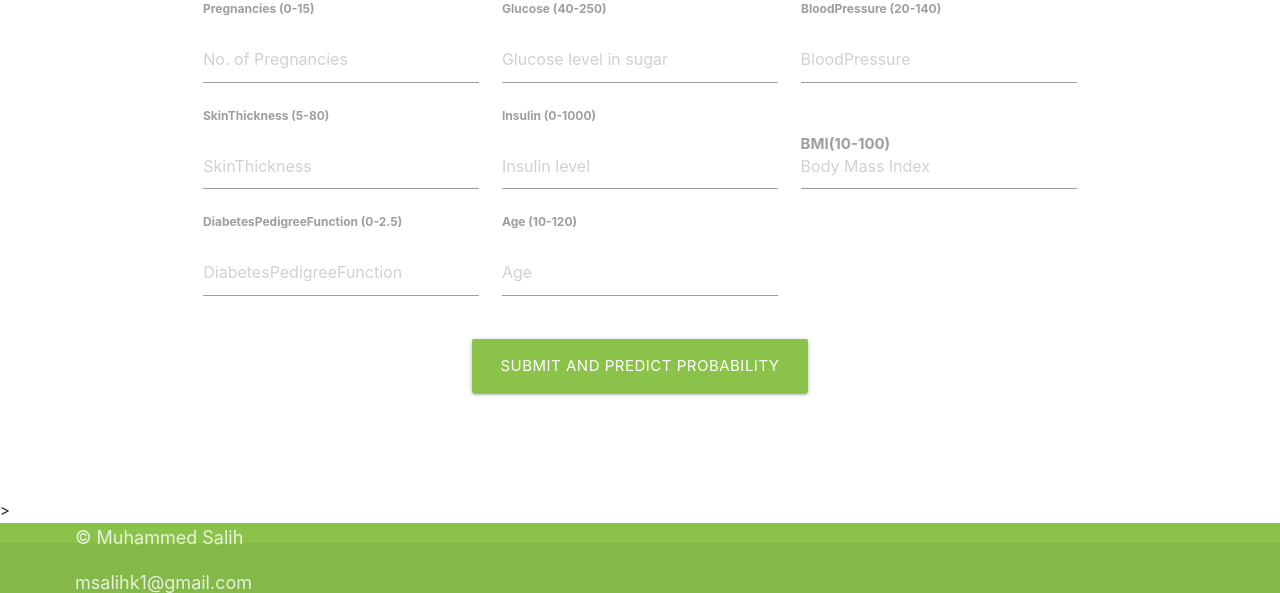
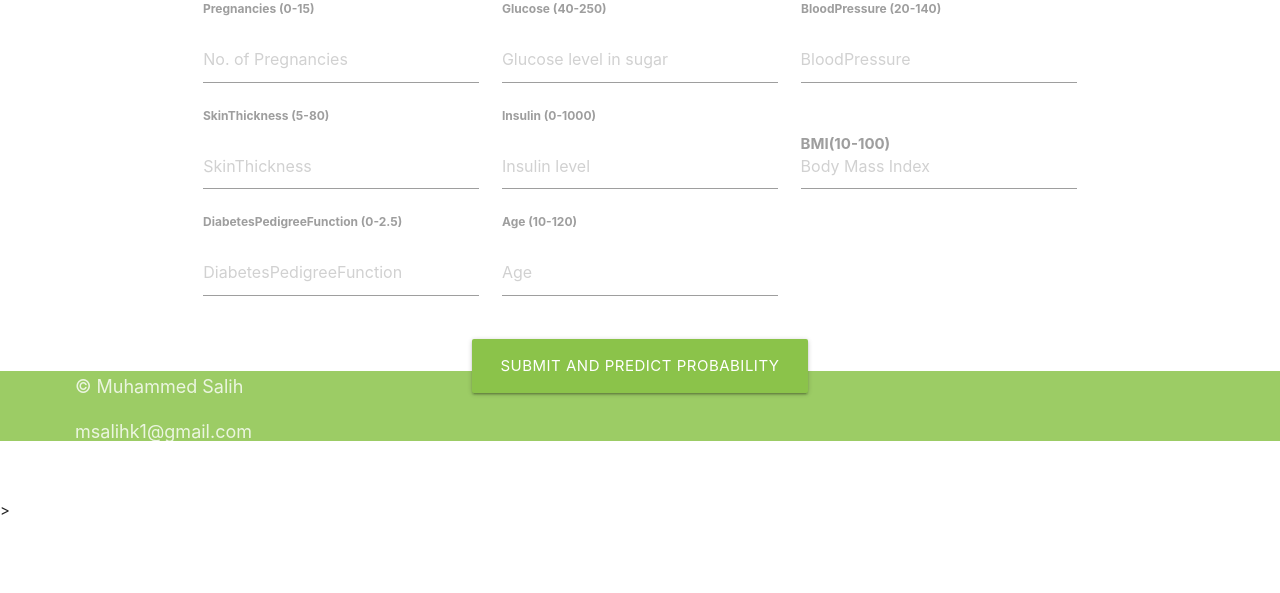
Before and after one commit to msalihk1git/Project_1, a Flask app: page / in a window 1280 px wide. Shown: the part 359-952 px from the top of the page. After the commit the page ends 874 px from the top, so only its background shows below. Run offline with Flask 2, Linux system fonts and the light colour scheme; parts of the project's set-up code (start-up, migrations or seed data) failed here and were passed over; some libraries are stand-ins or nearby versions.

Commit message:
added the flask file and requirements file

```diff
--- a/app.py
+++ b/app.py
@@ -29,7 +29,16 @@ def predict():
 
     print(rowDf_new)
 
-    return render_template("index.html")
+#  model prediction
+    prediction= model.predict_proba(rowDf_new)
+    print(f"The  Predicted values is :{prediction[0][1]}")
 
+    if prediction[0][1] >= 0.5:
+        valPred = round(prediction[0][1],3)
+        print(f"The Round val {valPred*100}%")
+        return render_template('result.html',pred=f'You have a chance of having diabetes.\n\nProbability of you being a diabetic is {valPred*100}%.\n\nAdvice : Exercise Regularly')
+    else:
+        valPred = round(prediction[0][0],3)
+        return render_template('result.html',pred=f'Congratulations!!!, You are in a Safe Zone.\n\n Probability of you being a non-diabetic is {valPred*100}%.\n\n Advice : Exercise Regularly and maintain like this..!')
 if __name__ == "__main__":
     app.run(debug=True)
--- a/templates/index.html
+++ b/templates/index.html
@@ -97,8 +97,8 @@
   </div>
   </div>>
 
-  <footer class="page-footer light-green">
-    <div class="footer-copyright">
+  <footer class="page-footer light-green lighten-1" style="position: fixed;left: 0;bottom: 0; width: 100%;">
+    <div class="footer-copyright light-green lighten-1">
       <div class="container" style="padding-bottom: 1rem; position: fixed; font-size: 1.2rem; margin-left: 5rem;">
         <p>&copy; Muhammed Salih</p>
         <p>msalihk1@gmail.com</p>
--- a/templates/result.html
+++ b/templates/result.html
@@ -38,8 +38,8 @@
   <footer class="page-footer light-green lighten-1" style="position: fixed;left: 0;bottom: 0; width: 100%;">
     <div class="footer-copyright light-green lighten-1">
       <div class=""  style="padding-bottom: 1rem; position: fixed; font-size: 1.2rem; margin-left: 5rem;">
-        <p>&copy; Saket Garodia</p>
-        <p>saketgarodia1@gmail.com</p>
+        <p>&copy; Muhammed Salih</p>
+        <p>msalihk1@gmail.com</p>
       </div>
     </div>
   </footer>
```
Also changed, not shown: requirements.txt (added, +21 -0 lines).
